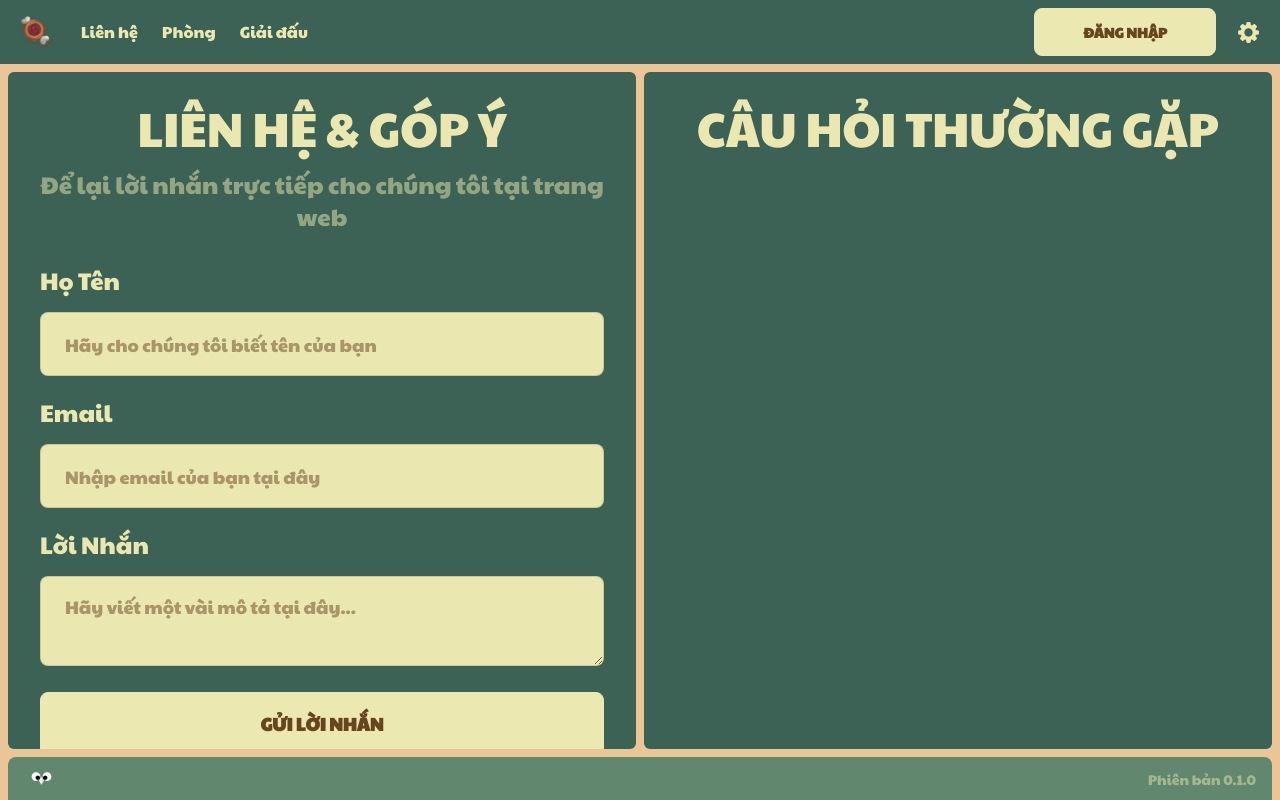
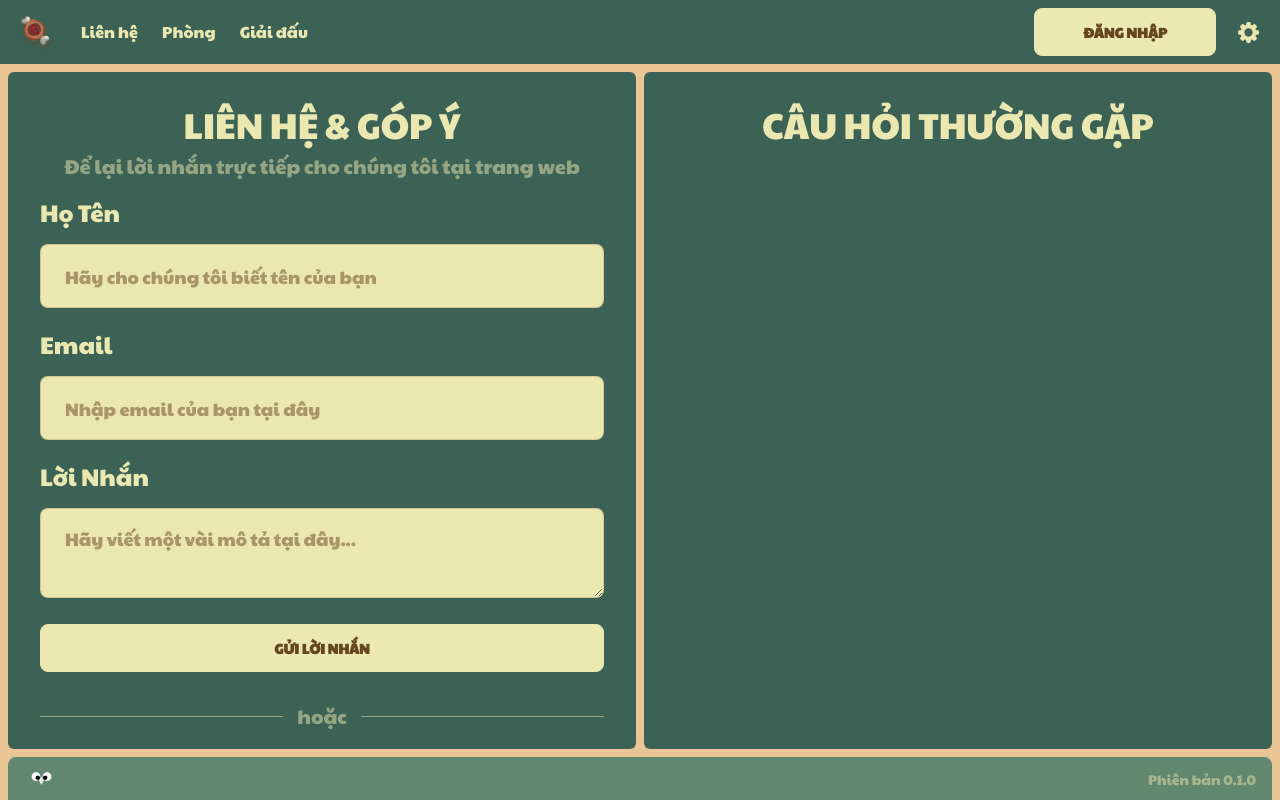
Before and after one commit to Owlvernyte/cotuong-frontend, a Next.js app: page /contact in a window 1280 px wide. Built offline with nearby package versions, Linux system fonts and the light colour scheme; no server answers.

Commit message:
feat(contact_: Update contact card

```diff
--- a/app/(basic)/contact/page.tsx
+++ b/app/(basic)/contact/page.tsx
@@ -1,5 +1,7 @@
 import ContactForm from "@/components/contact/ContactForm"
 import Title from "@/components/ui/Title"
+import Image from "next/image"
+import Link from "next/link"
 import React from "react"
 
 function Contact() {
@@ -14,13 +16,55 @@ function Contact() {
       >
         <div className="card-body">
           <div className="mb-2">
-            <Title text="LIÊN HỆ & GÓP Ý" textColor="text-bamboo-100" />
-            <p className="text-bamboo-100 text-center text-2xl text-opacity-50 py-4">
+            <p className="text-bamboo-100 text-center text-2xl md:text-4xl pb-2">
+              LIÊN HỆ & GÓP Ý
+            </p>
+            <p className="text-bamboo-100 text-center text-xl text-opacity-50">
               Để lại lời nhắn trực tiếp cho chúng tôi tại trang web
             </p>
           </div>
+
           <ContactForm />
-          {/* Hoặc */}
+
+          <div className="my-2">
+            <div className="flex items-center">
+              <div className="w-96 h-[1px] border-1 bg-bamboo-100 opacity-50 solid"></div>
+              <p className="text-center p-3.5 text-bamboo-100 text-xl opacity-50 inline-block">
+                hoặc
+              </p>
+              <div className="w-96 h-[1px] border-1 bg-bamboo-100 opacity-50 solid"></div>
+            </div>
+
+            <p className="text-2xl text-bamboo-100 pb-2">
+              Liên lạc với chúng tôi tại:
+            </p>
+            <div className="flex flex-col md:flex-row justify-between">
+              <div className="flex flex-row space-x-2 justify-center items-center">
+                <Image
+                  src="/assets/mail_google.svg"
+                  alt="Google Logo"
+                  width={40}
+                  height={40}
+                />
+                <p className="text-lg text-bamboo-100">owlvernyte@gmail.com</p>
+              </div>
+              <div className="flex flex-row space-x-2 justify-center items-center">
+                <Image
+                  src="/assets/discord.svg"
+                  alt="Google Logo"
+                  width={40}
+                  height={40}
+                />
+                <Link
+                  href={"https://discord.gg/cZN4PJaH"}
+                  className="text-lg text-bamboo-100"
+                  target="_blank"
+                >
+                  https://discord.gg/cZN4PJaH
+                </Link>
+              </div>
+            </div>
+          </div>
         </div>
       </div>
 
@@ -29,7 +73,9 @@ function Contact() {
         className="card bg-bamboo-400 rounded-md w-full col-span-4 overflow-y-auto max-h-full"
       >
         <div className="card-body">
-          <Title text="CÂU HỎI THƯỜNG GẶP" textColor="text-bamboo-100" />
+          <p className="text-bamboo-100 text-center text-2xl md:text-4xl pb-2">
+            CÂU HỎI THƯỜNG GẶP
+          </p>
           {/* List */}
         </div>
       </div>
--- a/components/contact/ContactForm.tsx
+++ b/components/contact/ContactForm.tsx
@@ -34,7 +34,7 @@ function ContactForm() {
         />
       </div>
 
-      <button type="submit" className="btn btn-secondary btn-lg w-full">
+      <button type="submit" className="btn btn-secondary btn-md w-full">
         GỬI LỜI NHẮN
       </button>
     </form>
```
Also changed, not shown: public/assets/mail_google.svg (added).
